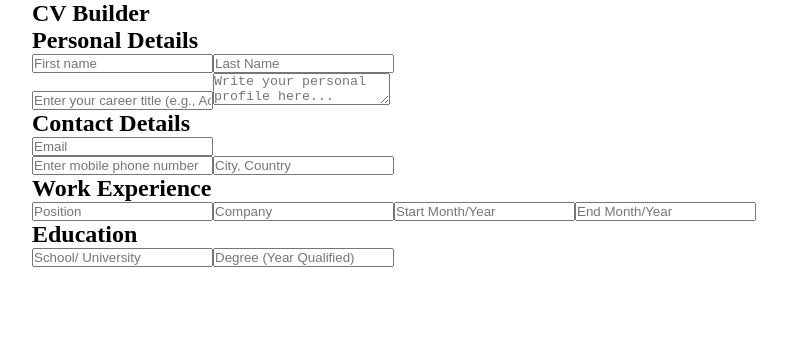
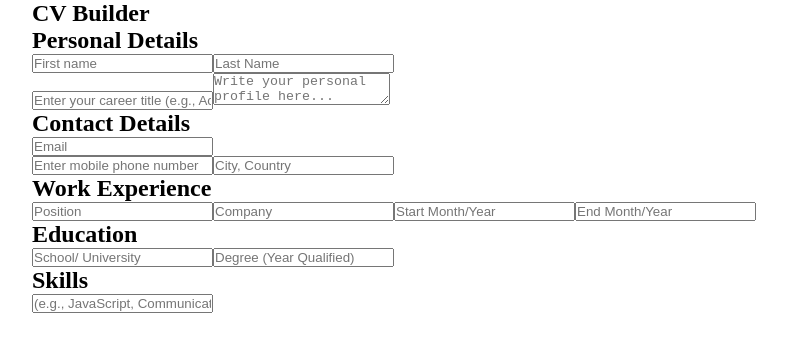
Before and after one commit to gavinv-m/cv-application, a React (Vite) app: page / in a window 1280 px wide. Shown: the top 352 px of the page, without its empty margins (8-795 px from the left). Built offline with nearby package versions, Linux system fonts and the light colour scheme.

Commit message:
feat: Create skills section

```diff
--- a/src/App.jsx
+++ b/src/App.jsx
@@ -4,6 +4,7 @@ import PersonalDetails from './sidebar/PersonalDetails';
 import ContactDetails from './sidebar/ContactDetails';
 import WorkExperience from './sidebar/WorkExperience';
 import Education from './sidebar/Education';
+import Skills from './sidebar/Skills';
 
 export default function App() {
   // prettier-ignore
@@ -22,6 +23,10 @@ export default function App() {
 
   const [education, setEducation] = useState([
     { school: '', degree: '', key: crypto.randomUUID() },
+  ]);
+
+  const [skills, setSkills] = useState([
+    { skill: '', key: crypto.randomUUID() },
   ]);
 
   const updateExp = function updateExperience(key, field, newValue) {
@@ -52,6 +57,14 @@ export default function App() {
     });
   };
 
+  const updateSkills = function updateSkillSection(key, newValue) {
+    setSkills((prev) => {
+      return prev.map((skill) => {
+        return skill.key === key ? { skill: newValue } : skill;
+      });
+    });
+  };
+
   return (
     <>
       <aside>
@@ -72,6 +85,7 @@ export default function App() {
           qualifications={education}
           updateField={updateEdu}
         ></Education>
+        <Skills skills={skills} updateField={updateSkills}></Skills>
       </aside>
       <main></main>
     </>
--- /dev/null
+++ b/src/sidebar/Skills.jsx
@@ -0,0 +1,25 @@
+import Input from './InputField';
+
+export default function Skills({ skills, updateField }) {
+  return (
+    <div className="skills">
+      <div className="skills-header">
+        {/* TODO: Add skills svg */}
+        <h2>Skills</h2>
+      </div>
+      {skills.map((skill) => {
+        return (
+          <div key={skill.key}>
+            <Input
+              placeholder="(e.g., JavaScript, Communication, Leadership)"
+              maxLength={30}
+              onChange={(e) => {
+                updateField(skill.key, e.target.value);
+              }}
+            ></Input>
+          </div>
+        );
+      })}
+    </div>
+  );
+}
```
